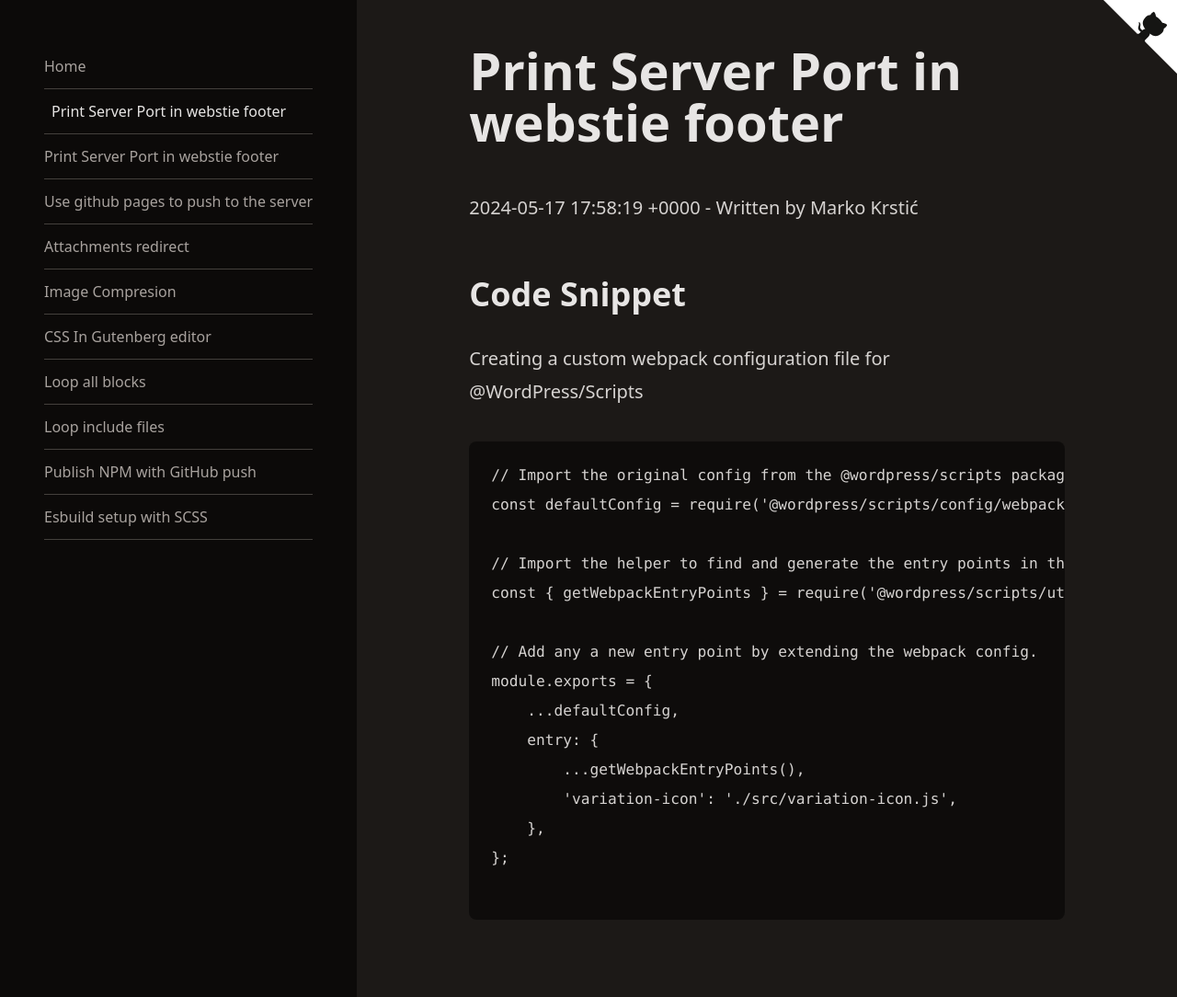
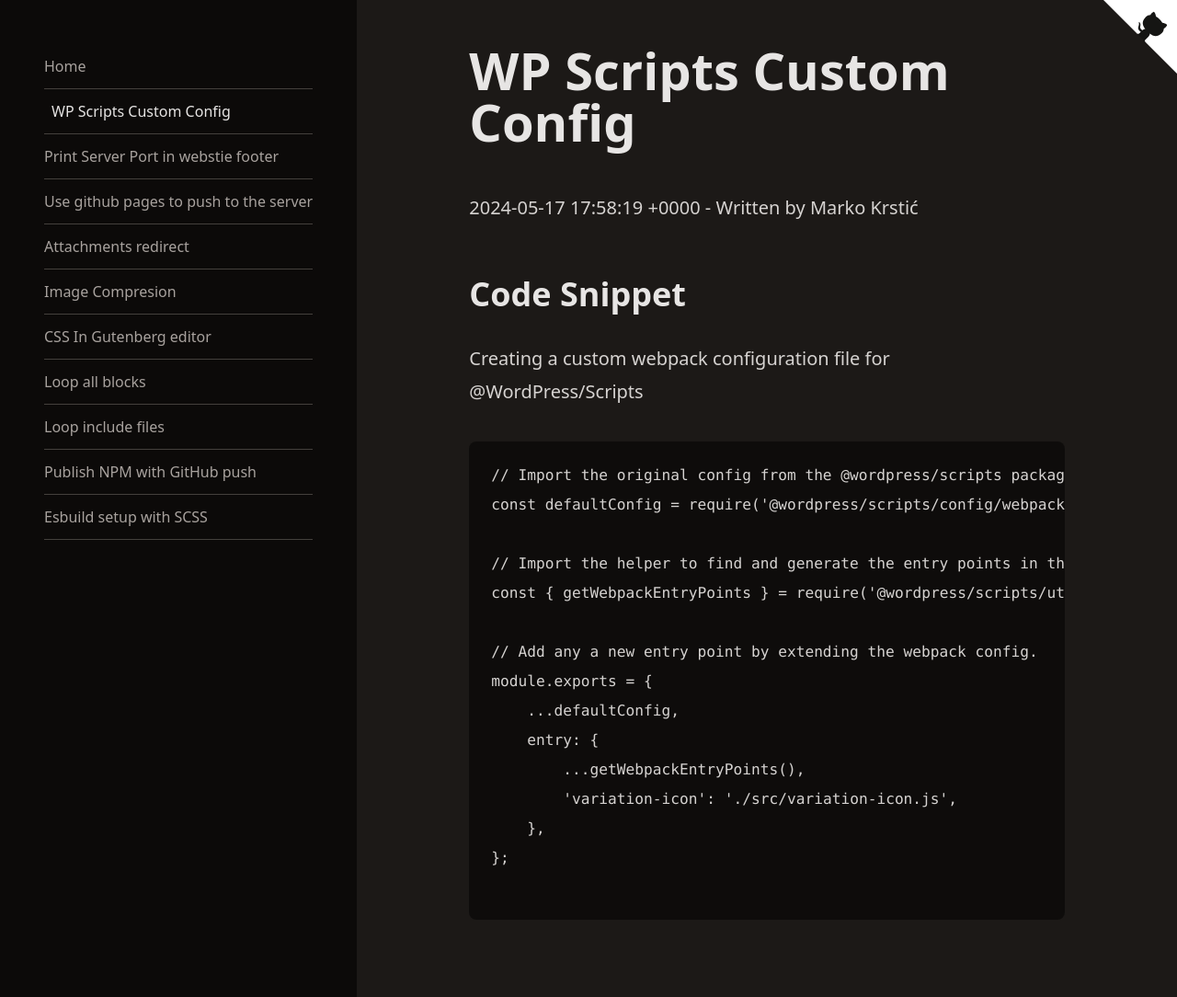
Before and after one commit to wpdevnotes/wpdevnotes, a Jekyll site: the page built from _posts/2024-05-17-wp-scripts-custom-webpack.md, in a window 1280 px wide. Shown: the whole page at 92% size. Built offline with Jekyll 4.4.1, drawn with Linux system fonts in a browser that asks for light colours.

Commit message:
Update 2024-05-17-wp-scripts-custom-webpack.md

```diff
--- a/_posts/2024-05-17-wp-scripts-custom-webpack.md
+++ b/_posts/2024-05-17-wp-scripts-custom-webpack.md
@@ -1,5 +1,5 @@
 ---
-title:  "Print Server Port in webstie footer"
+title:  "WP Scripts Custom Config"
 date:   2024-05-17 19:58:19 +0200
 categories: Scripts
 author: Marko Krstić
```
